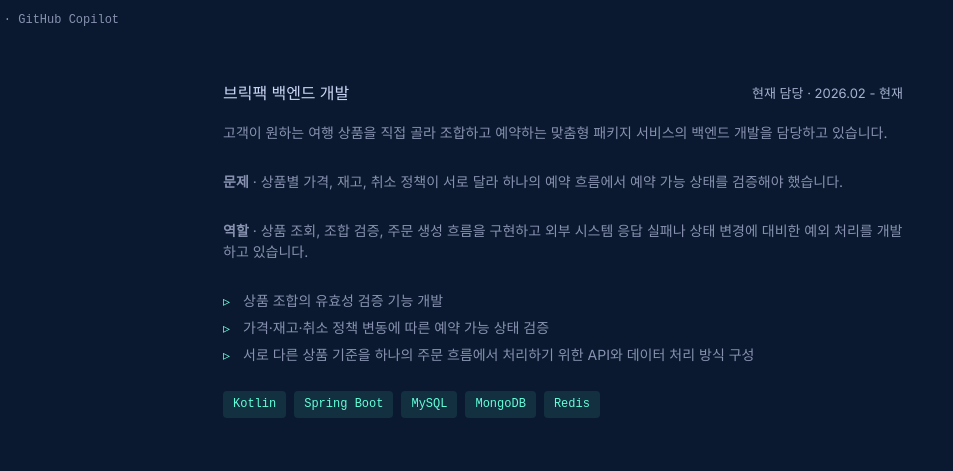
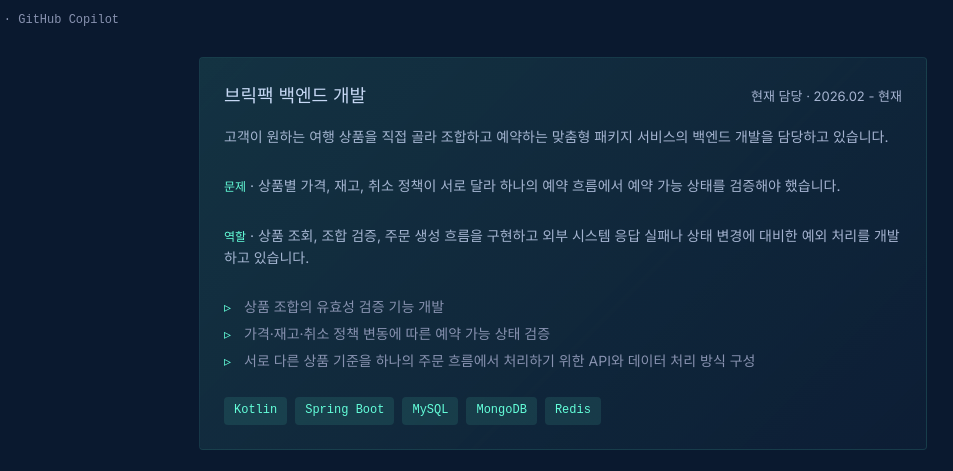
Before and after one commit to psg107/Portfolio, a website: page index.html in a window 1280 px wide. Shown: the part 273-744 px from the top of the page, 327-1280 px from the left. Drawn offline with Linux system fonts and the light colour scheme.

Commit message:
Load portfolio enhancement styles

```diff
--- a/index.html
+++ b/index.html
@@ -17,6 +17,7 @@
   <link rel="preconnect" href="https://fonts.gstatic.com" crossorigin>
   <link href="https://fonts.googleapis.com/css2?family=Inter:wght@300;400;500;600;700&display=swap" rel="stylesheet">
   <link rel="stylesheet" href="styles.css">
+  <link rel="stylesheet" href="portfolio-enhancements.css">
 </head>
 <body>
   <div class="layout">
```
